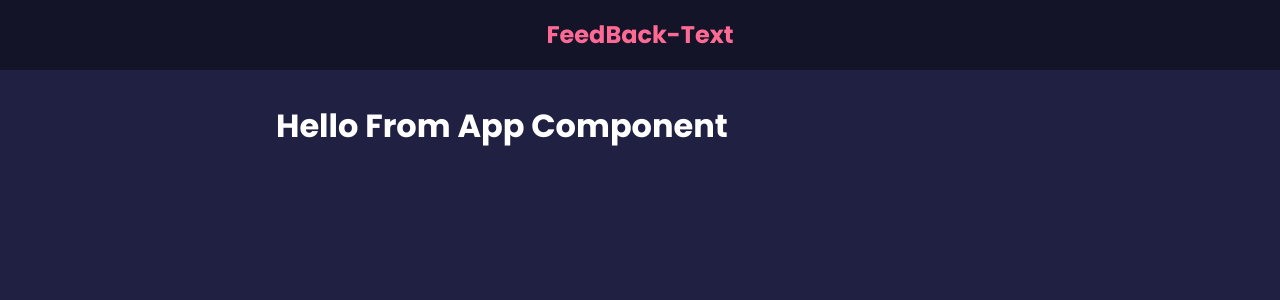
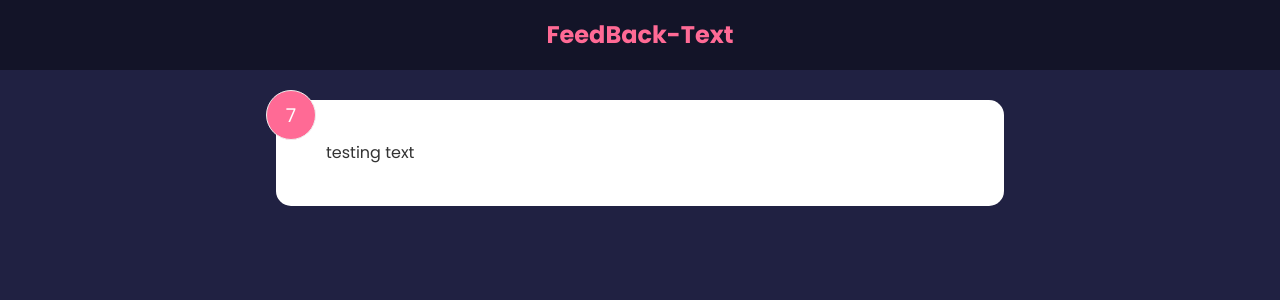
Before and after one commit to linkprada/FeedBack-App, a React (Create React App) app: page / in a window 1280 px wide. Shown: the top 300 px of the page. Built offline with nearby package versions, Linux system fonts and the light colour scheme.

Commit message:
Add FeedBackItem Component

```diff
--- a/src/App.js
+++ b/src/App.js
@@ -1,11 +1,12 @@
 import Header from "./components/Header"
+import FeedBackItem from "./components/FeedBackItem"
 
 function App() {
     return (
         <>
             <Header ></Header>
             <div className="container">
-                <h1>Hello From App Component</h1>
+                <FeedBackItem></FeedBackItem>
             </div>
         </>
     )
--- /dev/null
+++ b/src/components/FeedBackItem.jsx
@@ -0,0 +1,15 @@
+import {useState} from 'react'
+
+function FeedBackItem() {
+    var [rating, setRating] = useState(7);
+    var [text, setText] = useState("testing text");
+
+    return (
+        <div className="card">
+            <div className="num-display">{rating}</div>
+            <div className="text-display">{text}</div>
+        </div>
+    )
+}
+
+export default FeedBackItem
```
